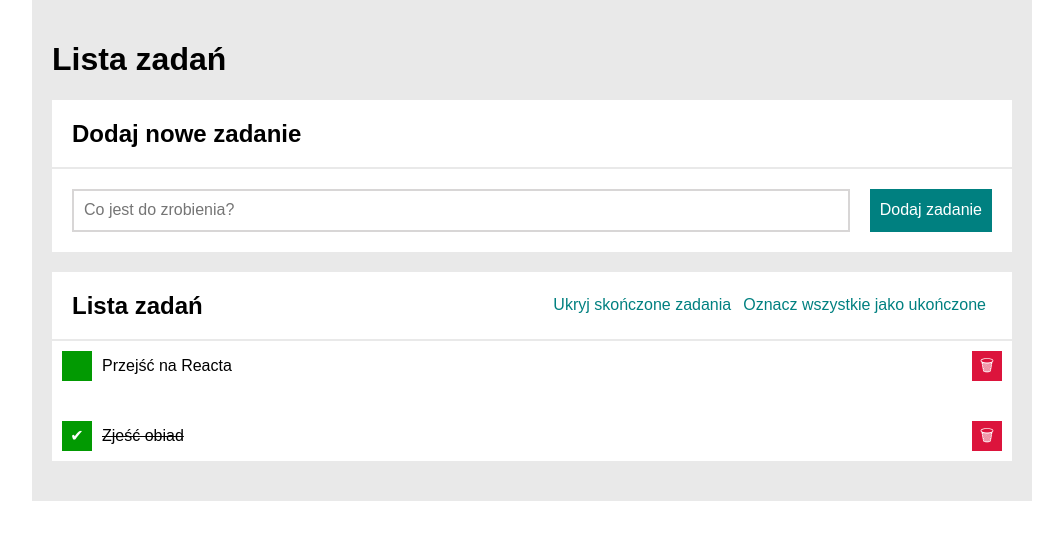
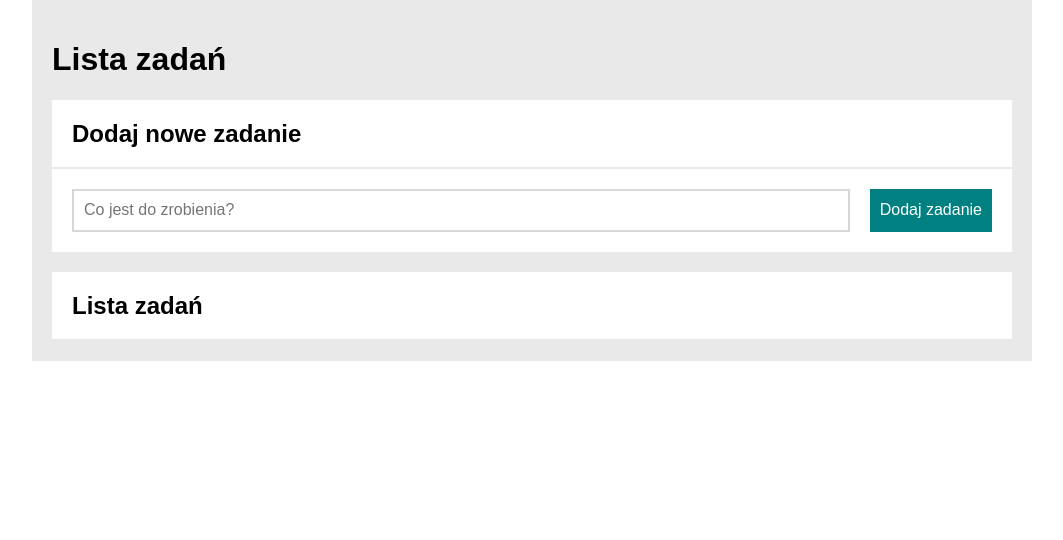
Before and after one commit to OrangeBlue342/To-do-list-5, a React (Create React App) app: page / in a window 1280 px wide. Shown: the top 540 px of the page, without its empty margins (108-1171 px from the left). Built offline with nearby package versions, Linux system fonts and the light colour scheme.

Commit message:
useEffect added

```diff
--- a/src/App.js
+++ b/src/App.js
@@ -1,17 +1,29 @@
-import React, {useState} from "react";
+import React, {useEffect, useState} from "react";
 import Buttons from "./Buttons";
 import Form from "./Form";
 import Tasks from "./Tasks";
 
+const getInitialTasks = () => {
+const tasksFromLocalStorage = localStorage.getItem("tasks");
 
+return tasksFromLocalStorage
+    ? JSON.parse(tasksFromLocalStorage)
+    : [];
+};
 
 function App() {
 
    const [hideDoneTasks, sethideDoneTasks] = useState(false);
-   const [tasks, setTasks] = useState([
-    {id: 1, content: "Przejść na Reacta", done: false },
-    {id: 2, content: "Zjeść obiad", done: true },
-   ])
+
+
+
+   const [tasks, setTasks] = useState(
+    getInitialTasks
+   );
+
+useEffect(() => {
+  localStorage.setItem("tasks", JSON.stringify(tasks));
+}, [tasks]);
 
    const togglehideDoneTasks = () => {
   sethideDoneTasks(hideDoneTasks => !hideDoneTasks);
```
